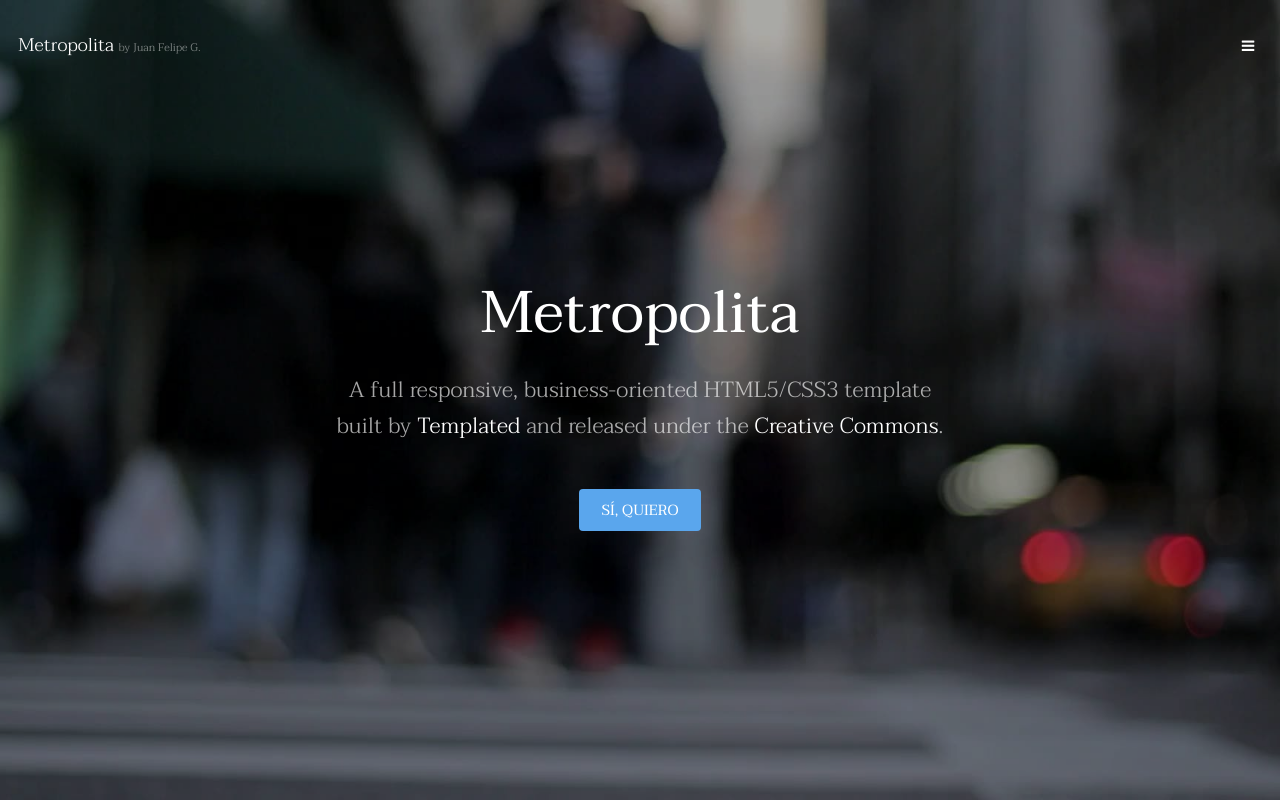
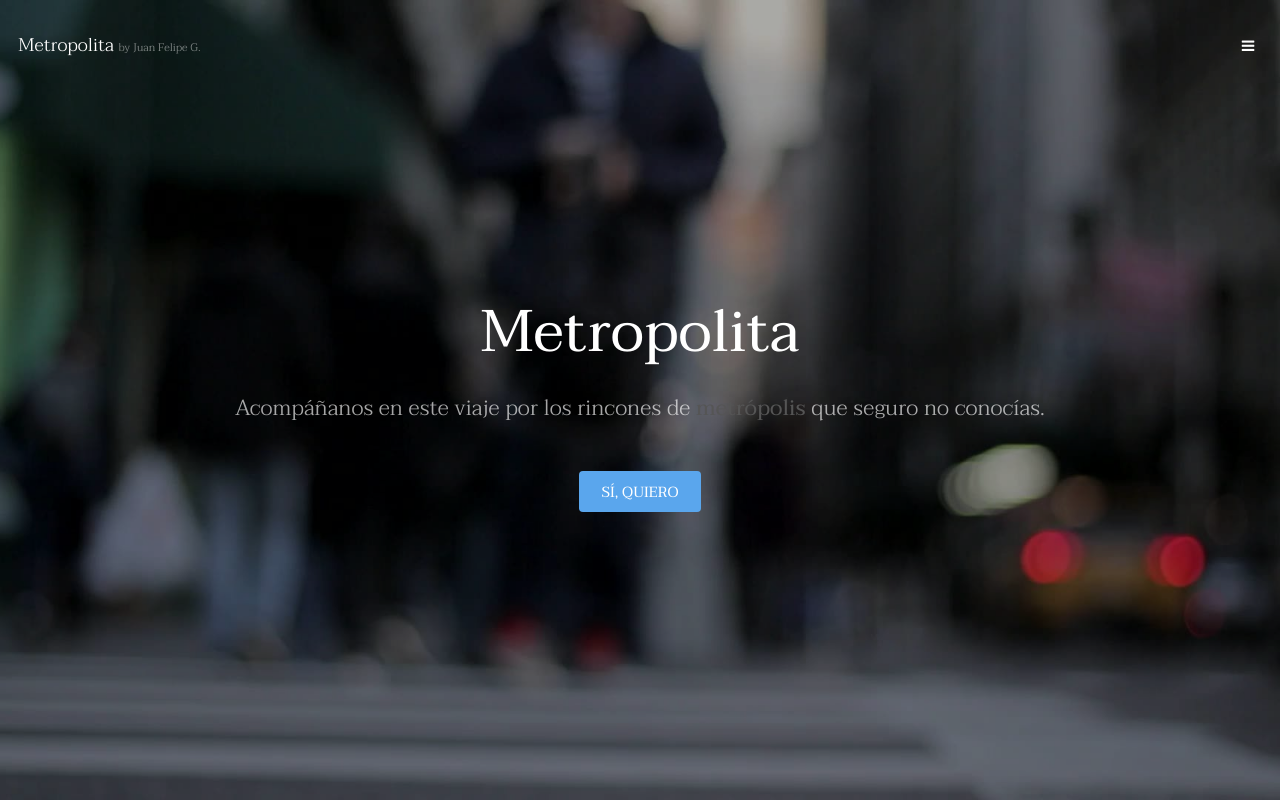
Before and after one commit to juagonmar7/04_REP_METROPOLITA, a plain HTML site: page index.html in a window 1280 px wide. Shown: the top 800 px of the page. Drawn offline with Linux system fonts and the light colour scheme.

Commit message:
Frase bajo el h1 por JAIME

```diff
--- a/index.html
+++ b/index.html
@@ -37,8 +37,7 @@
 			<section id="banner" data-video="images/banner">
 				<div class="inner">
 					<h1>Metropolita</h1>
-					<p>A full responsive, business-oriented HTML5/CSS3 template<br />
-					built by <a href="https://templated.co/">Templated</a> and released under the <a href="https://templated.co/license">Creative Commons</a>.</p>
+					<p>Acompáñanos en este viaje por los rincones de <b>metrópolis</b> que seguro no conocías.</p>
 					<a href="#one" class="button special scrolly">Sí, quiero</a>
 				</div>
 			</section>
```
